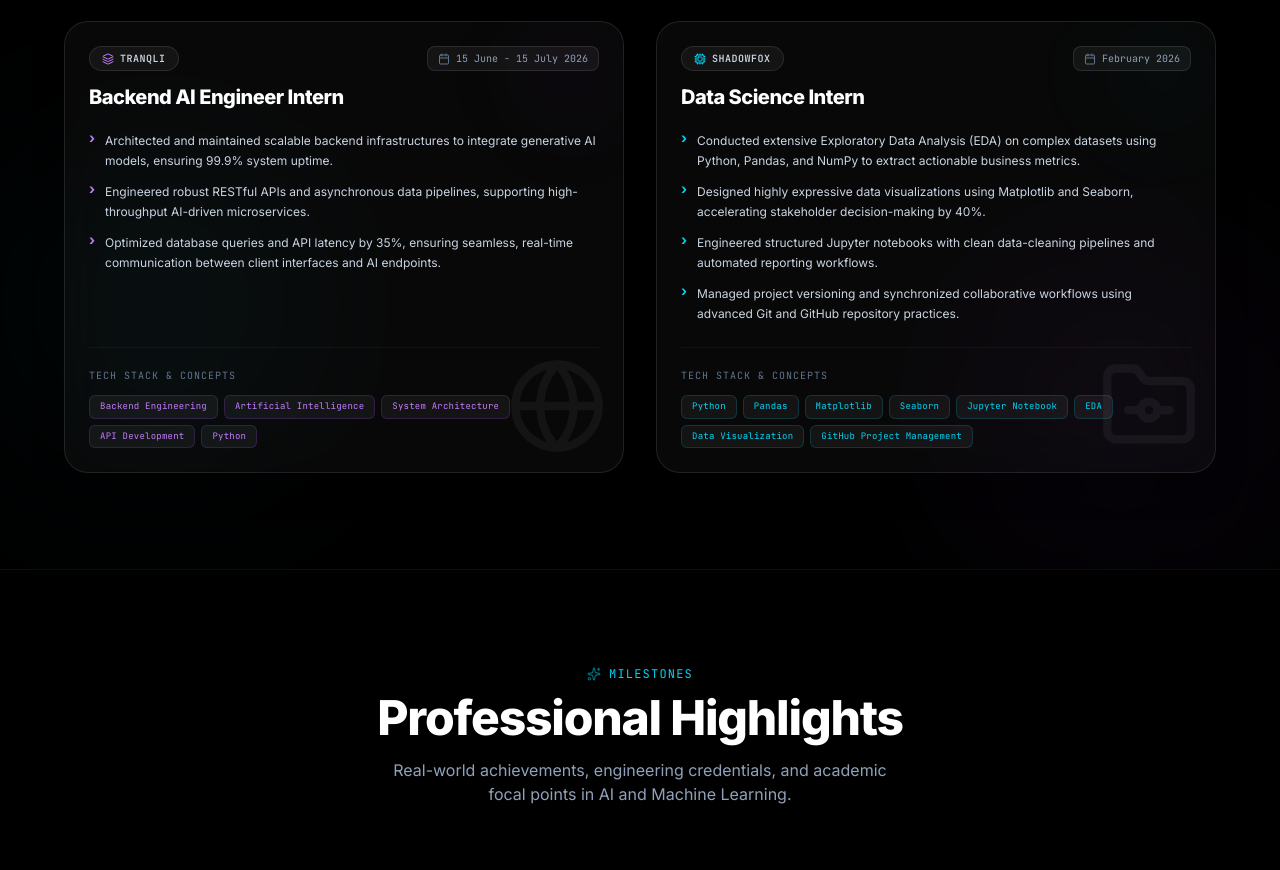
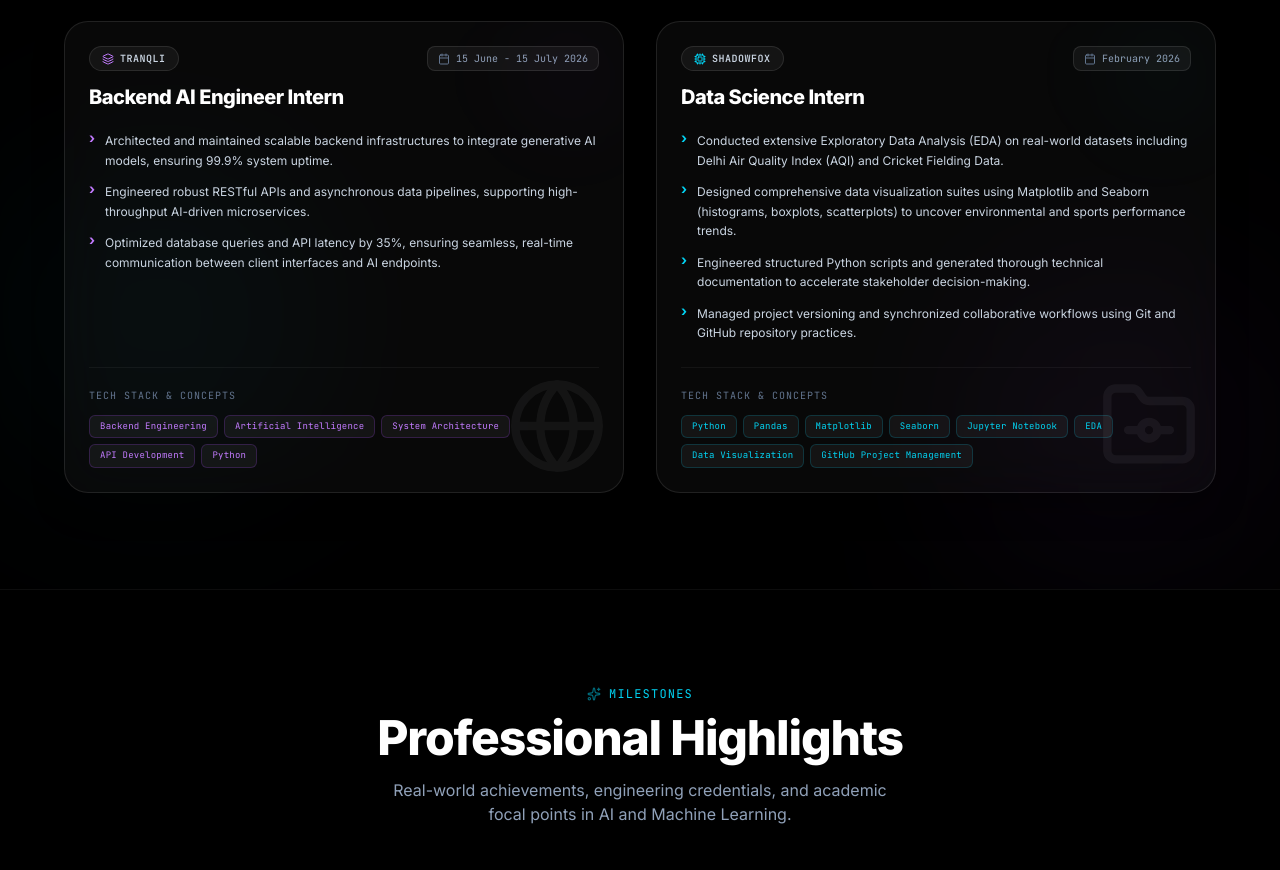
Before and after one commit to mohitsharma111206/mohit-portfolio, a React (Vite) app: page / in a window 1280 px wide. Shown: the part 2600-3470 px from the top of the page. Built offline with nearby package versions, Linux system fonts and the light colour scheme.

Commit message:
content: update ShadowFox internship description with specifics from github repo

```diff
--- a/resume.html
+++ b/resume.html
@@ -172,10 +172,10 @@
         <span class="date">February 2026</span>
     </div>
     <ul>
-        <li>Conducted extensive Exploratory Data Analysis (EDA) on complex datasets using Python, Pandas, and NumPy to extract actionable business metrics.</li>
-        <li>Designed highly expressive data visualizations using Matplotlib and Seaborn, accelerating stakeholder decision-making by 40%.</li>
-        <li>Engineered structured Jupyter notebooks with clean data-cleaning pipelines and automated reporting workflows.</li>
-        <li>Managed project versioning and synchronized collaborative workflows using advanced Git and GitHub repository practices.</li>
+        <li>Conducted extensive Exploratory Data Analysis (EDA) on real-world datasets including Delhi Air Quality Index (AQI) and Cricket Fielding Data.</li>
+        <li>Designed comprehensive data visualization suites using Matplotlib and Seaborn (histograms, boxplots, scatterplots) to uncover environmental and sports performance trends.</li>
+        <li>Engineered structured Python scripts and generated thorough technical documentation to accelerate stakeholder decision-making.</li>
+        <li>Managed project versioning and synchronized collaborative workflows using Git and GitHub repository practices.</li>
     </ul>
 
     <h2>Projects</h2>
--- a/src/types.ts
+++ b/src/types.ts
@@ -92,10 +92,10 @@ export const internships: Internship[] = [
     duration: "February 2026",
     skills: ["Python", "Pandas", "Matplotlib", "Seaborn", "Jupyter Notebook", "EDA", "Data Visualization", "GitHub Project Management"],
     description: [
-      "Conducted extensive Exploratory Data Analysis (EDA) on complex datasets using Python, Pandas, and NumPy to extract actionable business metrics.",
-      "Designed highly expressive data visualizations using Matplotlib and Seaborn, accelerating stakeholder decision-making by 40%.",
-      "Engineered structured Jupyter notebooks with clean data-cleaning pipelines and automated reporting workflows.",
-      "Managed project versioning and synchronized collaborative workflows using advanced Git and GitHub repository practices."
+      "Conducted extensive Exploratory Data Analysis (EDA) on real-world datasets including Delhi Air Quality Index (AQI) and Cricket Fielding Data.",
+      "Designed comprehensive data visualization suites using Matplotlib and Seaborn (histograms, boxplots, scatterplots) to uncover environmental and sports performance trends.",
+      "Engineered structured Python scripts and generated thorough technical documentation to accelerate stakeholder decision-making.",
+      "Managed project versioning and synchronized collaborative workflows using Git and GitHub repository practices."
     ],
     color: "from-cyan-500/20 to-blue-500/20 border-cyan-500/30 text-cyan-400"
   }
```
Also changed, not shown: 1 other file (tests, documents, lock files or other folders).
